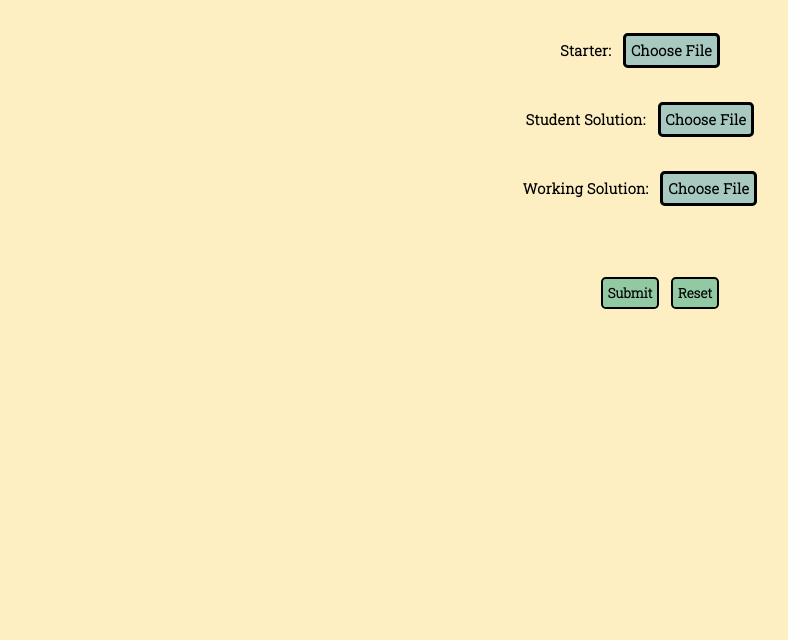
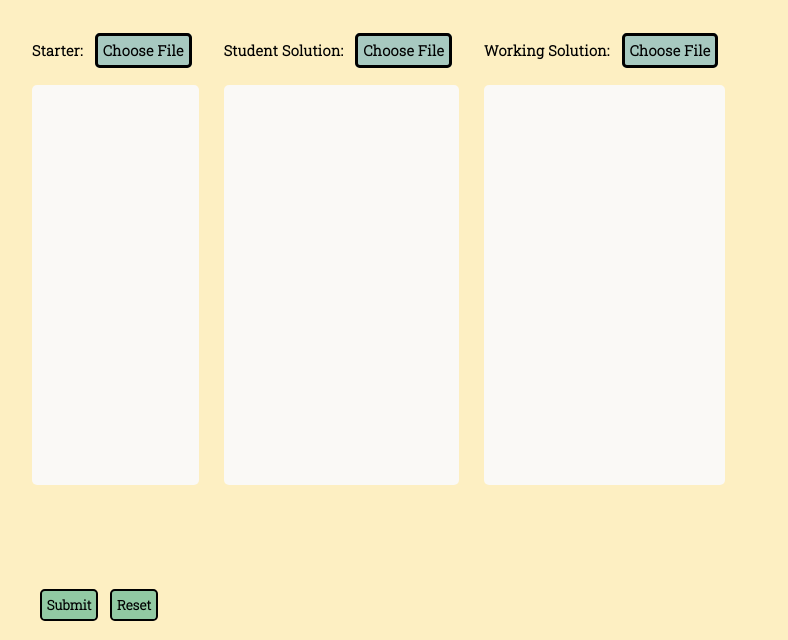
Before and after one commit to ADSteele916/nwhacks2022, a Flask app: page /teacher in a window 1280 px wide. Shown: the part 160-800 px from the top of the page, without its empty margins (0-788 px from the left). Run offline with Flask 2, Linux system fonts and the light colour scheme.

Commit message:
add pre in teacher

```diff
--- a/static/assets/main.css
+++ b/static/assets/main.css
@@ -249,3 +249,22 @@ ul#menu li {
 .radioBts:hover {
     background-color: transparent;
 }
+
+.code-boxes {
+    display: flex;
+    align-content: space-between;
+}
+
+pre {
+    background-color: #FAF9F6;
+    margin: 25px 25px 25px 0;
+    border-radius: 5px;
+    padding: 25px;
+    height: 50vh;
+    white-space: pre-wrap;       /* Since CSS 2.1 */
+    white-space: -moz-pre-wrap;  /* Mozilla, since 1999 */
+    white-space: -pre-wrap;      /* Opera 4-6 */
+    white-space: -o-pre-wrap;    /* Opera 7 */
+    word-wrap: break-word;      /* Internet Explorer 5.5+ */
+    overflow: auto;
+}
--- a/static/js/main.js
+++ b/static/js/main.js
@@ -2,6 +2,13 @@ $(document).ready(function(){
     $('.file-upload').change(function() {
         var file = $(this)[0].files[0].name;
         $(this).next('p').text(file);
-        console.log(file);
+        pre_child = $(this).siblings('pre');
+        var fileReader = new FileReader();
+        fileReader.onload = function(fileLoadedEvent){
+            var textFromFileLoaded = fileLoadedEvent.target.result;
+            pre_child.text(textFromFileLoaded);
+        };
+
+        fileReader.readAsText($(this)[0].files[0], "UTF-8");
     });
 });
--- a/templates/teacher.html
+++ b/templates/teacher.html
@@ -19,15 +19,16 @@
         <a href='/'><button class="Btn homeBtn">Home</button></a>
     </header>
     <main class ="mainBox">
-        <center>
         <form action = "/teacher_results" method = "POST"
             enctype = "multipart/form-data">
+            <div class="code-boxes">
                 <div style="padding: 25px 0;">
                     Starter:
                     <label for="starter_sol">Choose File</label>
                     <input type="file" name="starter"
                     id="starter_sol" class="file-upload" style="display:none;"/>
                     <p style="display:inline"></p>
+                    <pre></pre>
                 </div>
 
                 <div style="padding: 25px 0;">
@@ -36,6 +37,7 @@
                     <input type="file" name="file1"
                     id="student_sol" class="file-upload" style="display:none;"/>
                     <p style="display:inline"></p>
+                    <pre></pre>
                 </div>
 
                 <div style="padding: 25px 0;">
@@ -44,13 +46,14 @@
                     <input type="file" name ="file2"
                     id="working_sol" class="file-upload" style="display:none;"/>
                     <p style="display:inline"></p>
+                    <pre></pre>
                 </div>
-
+            </div>
             <br><br>
             <input type="submit" class="Btn"/>
             <input type="reset" class="Btn"/>
         </form>
-        </center>
+        </div>
     </main>
 </body>
 </html>
```
Lines whose indentation alone changed are shown as unchanged.
